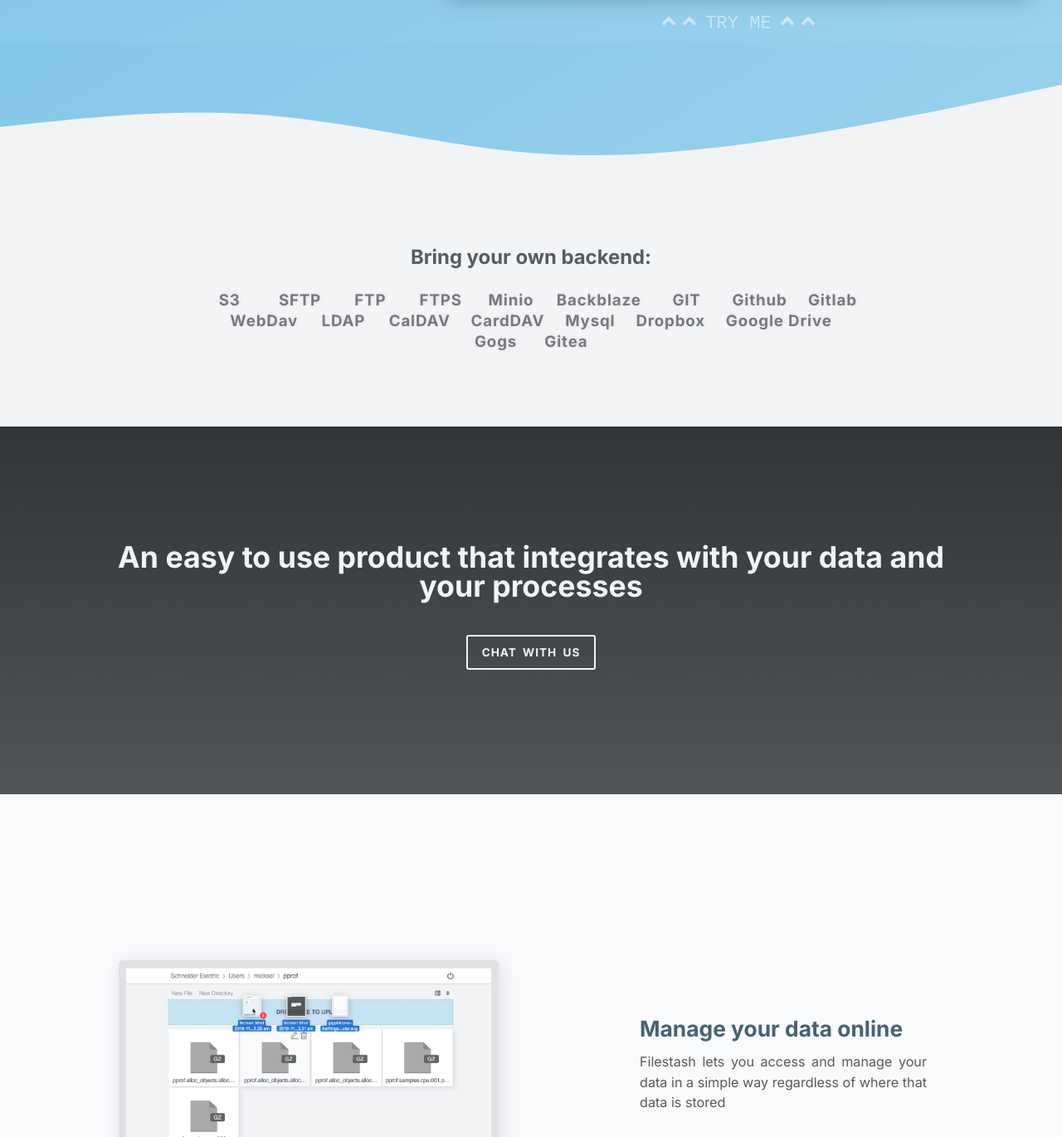
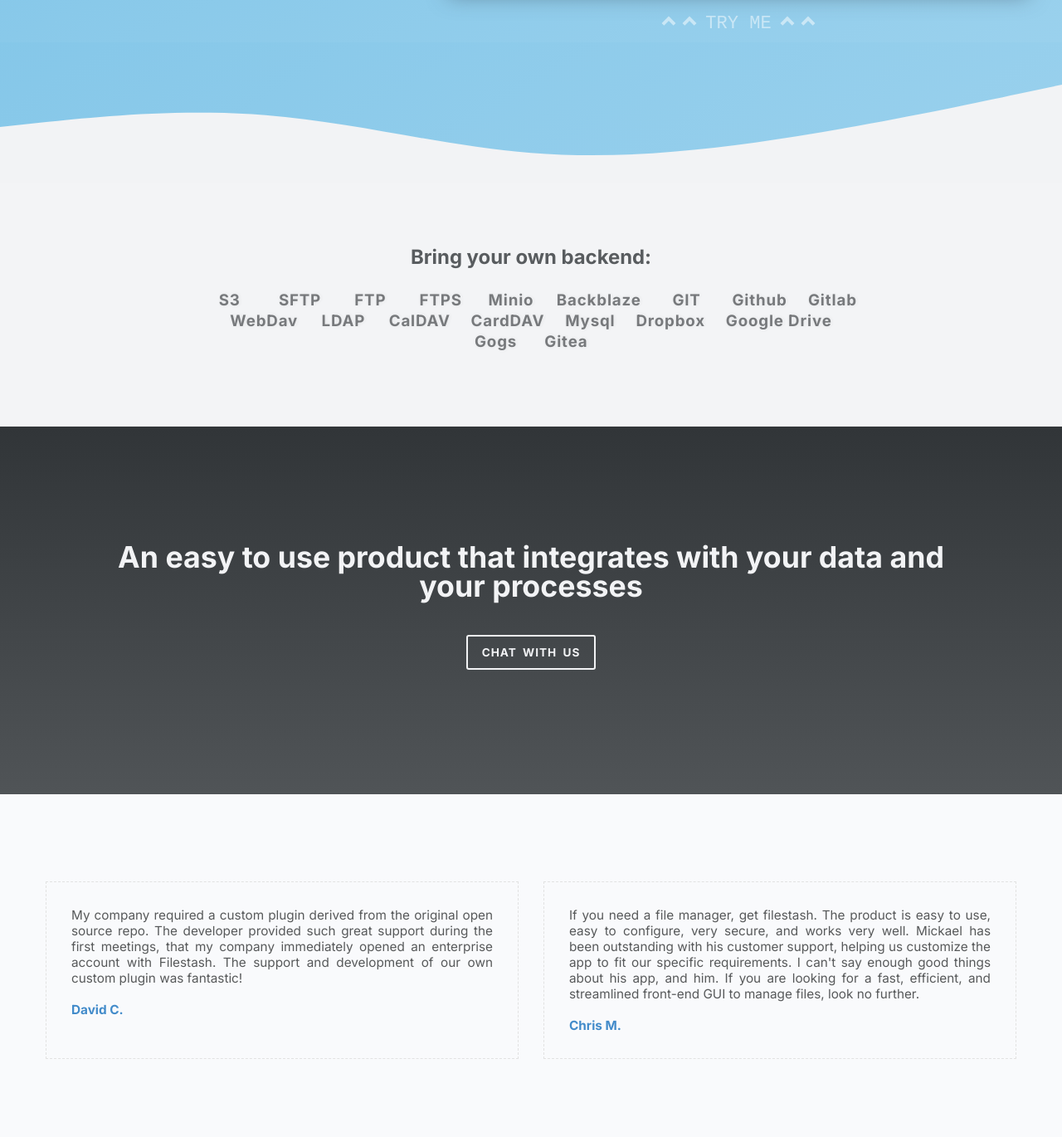
Before and after one commit to mickael-kerjean/filestash-website, a Jekyll site: the page built from index.html, in a window 1280 px wide, cut to the strip 550-1920 px from the top of the page. Shown: the whole strip at 83% size. Built offline with Jekyll 4.4.1, drawn with Linux system fonts in a browser that asks for light colours.

Commit message:
content (index): review

```diff
--- a/index.html
+++ b/index.html
@@ -232,6 +232,33 @@
  #github-events img { width: 45px; height: 45px; float: left; padding-right: 7px; filter: grayscale(100%); }
 </style>
 
+
+<div class="reviews">
+  <div class="review">
+    My company required a custom plugin derived from the original open source repo. The developer provided such great support during the first meetings, that my company immediately opened an enterprise account with Filestash. The support and development of our own custom plugin was fantastic!
+    <br/><br/><a rel="nofollow" href="https://www.linkedin.com/in/davidcarrillojr/"><strong>David C.</strong></a>
+  </div>
+  <div class="review">
+    If you need a file manager, get filestash. The product is easy to use, easy to configure, very secure, and works very well. Mickael has been outstanding with his customer support, helping us customize the app to fit our specific requirements. I can't say enough good things about his app, and him. If you are looking for a fast, efficient, and streamlined front-end GUI to manage files, look no further.
+    <br/><br/><a rel="nofollow" href="https://www.linkedin.com/in/chris-meng-41b8b297/"><strong>Chris M.</strong></a></div>
+</div>
+<style>
+  .reviews {
+      display: flex;
+      max-width: 1200px;
+      margin: 0 auto;
+  }
+  .reviews > .review {
+      width: 50%;
+      padding: 30px;
+      text-align: justify;
+      margin: 15px;
+
+      border: 1px dashed #e2e2e2;
+      font-size: 0.9rem;
+  }
+</style>
+
 <div id="features">
     <div class="container large">
         <div class="row features main">
```
